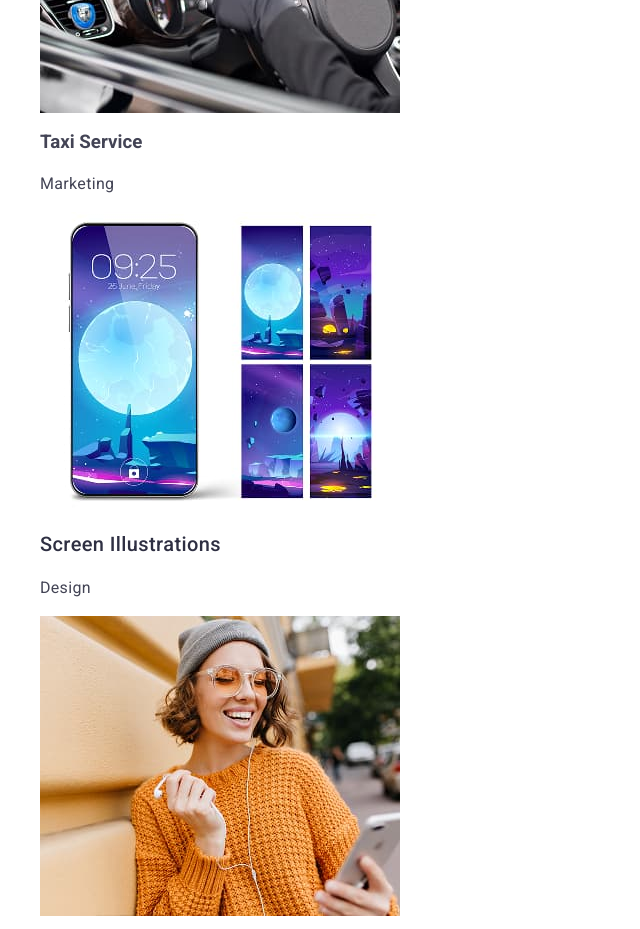
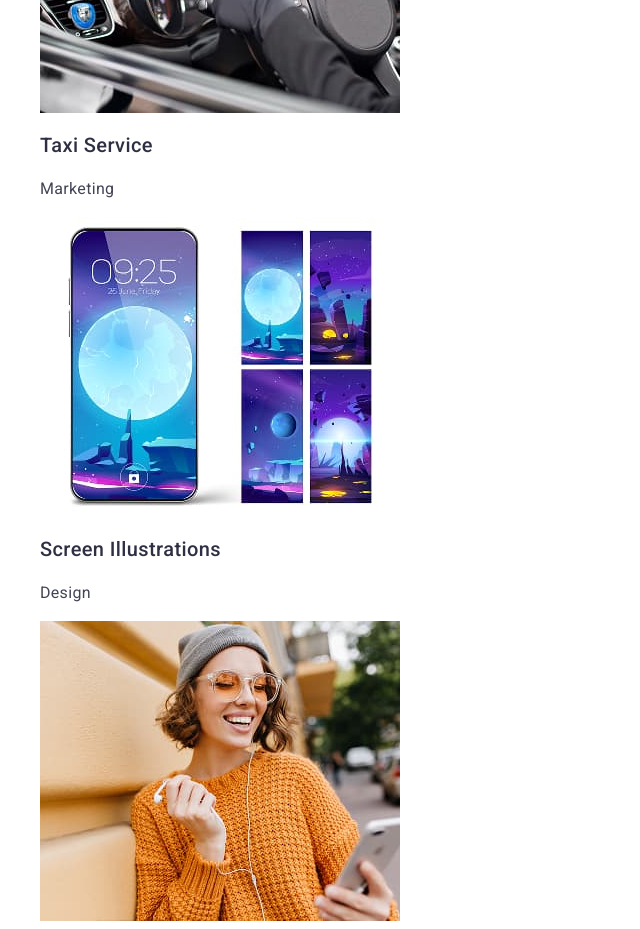
Before and after one commit to Viki5555/goit-markup-hw-02, a plain HTML site: page index.html in a window 1280 px wide. Shown: the part 3820-4749 px from the top of the page, without its empty margins (0-640 px from the left). Drawn offline with nearby package versions, Linux system fonts and the light colour scheme.

Commit message:
final add styles

```diff
--- a/index.html
+++ b/index.html
@@ -174,7 +174,7 @@
               width="360"
               height="300"
             />
-            <h3 class="title3">Taxi Service</h3>
+            <h3 class="article-subtitle">Taxi Service</h3>
             <p class="text">Marketing</p>
           </li>
           <li class="portfolio-item">
```
